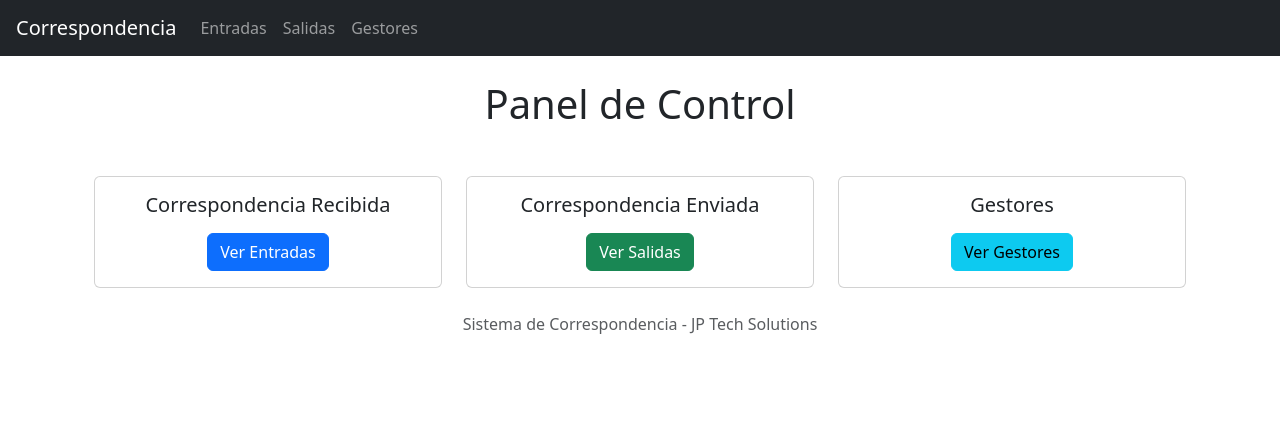
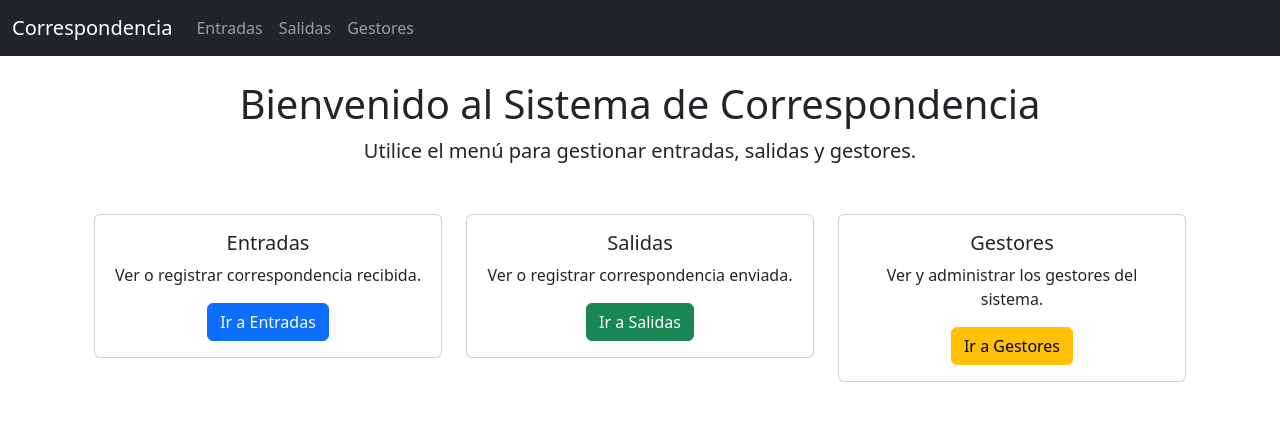
Before and after one commit to felipe1107/correspondencia_django, a Django app: template templates/correspondencia_app/dashboard.html in a window 1280 px wide. Shown: the top 421 px of the page. Run offline with Django 5.2, Linux system fonts and the light colour scheme; the template is opened without the code that fills it, so the values that code supplies are empty.

Commit message:
Publico última versión antes de revisar errores

```diff
--- a/correspondencia_app/forms.py
+++ b/correspondencia_app/forms.py
@@ -14,8 +14,7 @@ class CorrespondenciaEntradaForm(forms.ModelForm):
             'estado',
             'archivo_adjunto',
             'observaciones',
-            'gestor',
-        ]
+            ]
         widgets = {
             'fecha_recepcion': forms.DateInput(attrs={'type': 'date'}),
         }
@@ -33,8 +32,7 @@ class CorrespondenciaSalidaForm(forms.ModelForm):
             'estado',
             'archivo_adjunto',
             'observaciones',
-            'gestor',
-        ]
+            ]
         widgets = {
             'fecha_envio': forms.DateInput(attrs={'type': 'date'}),
         }
--- a/correspondencia_app/urls.py
+++ b/correspondencia_app/urls.py
@@ -5,10 +5,12 @@ app_name = 'correspondencia_app'
 
 urlpatterns = [
     path('', views.dashboard, name='dashboard'),
-    path('entradas/', views.entrada_list, name='entradas_list'),
-    path('entradas/nueva/', views.entrada_create, name='entrada_create'),
-    path('salidas/', views.salida_list, name='salidas_list'),
-    path('salidas/nueva/', views.salida_create, name='salida_create'),
-    path('gestores/', views.gestor_list, name='gestores_list'),
-    path('gestores/nuevo/', views.gestor_create, name='gestor_create'),
+    path('entradas/', views.entrada_list, name='entrada_list'),
+    path('entradas/crear/', views.entrada_create, name='entrada_create'),
+
+    path('salidas/', views.salida_list, name='salida_list'),
+    path('salidas/crear/', views.salida_create, name='salida_create'),
+
+    path('gestores/', views.gestor_list, name='gestor_list'),
+    path('gestores/crear/', views.gestor_create, name='gestor_create'),
 ]
--- a/templates/correspondencia_app/base.html
+++ b/templates/correspondencia_app/base.html
@@ -6,7 +6,8 @@
     <link rel="stylesheet" href="https://cdn.jsdelivr.net/npm/bootstrap@5.3.0/dist/css/bootstrap.min.css">
 </head>
 <body>
-    <nav class="navbar navbar-expand-lg navbar-dark bg-dark px-3">
+    <nav class="navbar navbar-expand-lg navbar-dark bg-dark mb-4">
+        <div class="container-fluid">
             <a class="navbar-brand" href="{% url 'correspondencia_app:dashboard' %}">Correspondencia</a>
             <div class="collapse navbar-collapse">
                 <ul class="navbar-nav me-auto">
@@ -21,16 +22,12 @@
                     </li>
                 </ul>
             </div>
+        </div>
     </nav>
 
-    <div class="container mt-4">
+    <div class="container">
         {% block content %}
-        <!-- Contenido específico de cada vista -->
         {% endblock %}
     </div>
-
-    <footer class="text-center mt-4 mb-2">
-        <p class="text-muted">Sistema de Correspondencia - JP Tech Solutions</p>
-    </footer>
 </body>
 </html>
--- a/templates/correspondencia_app/dashboard.html
+++ b/templates/correspondencia_app/dashboard.html
@@ -1,37 +1,42 @@
-{% extends "base.html" %}
+{% extends 'correspondencia_app/base.html' %}
+
+{% block title %}Panel Principal{% endblock %}
 
 {% block content %}
-<div class="container mt-4">
-    <h1 class="text-center">Panel de Control</h1>
+<div class="container text-center">
+    <h1 class="mt-4">Bienvenido al Sistema de Correspondencia</h1>
+    <p class="lead">Utilice el menú para gestionar entradas, salidas y gestores.</p>
+
     <div class="row mt-5">
-
         <div class="col-md-4">
             <div class="card">
-                <div class="card-body text-center">
-                    <h5>Correspondencia Recibida</h5>
-                    <a href="{% url 'correspondencia_app:entradas_list' %}" class="btn btn-primary mt-2">Ver Entradas</a>
+                <div class="card-body">
+                    <h5 class="card-title">Entradas</h5>
+                    <p class="card-text">Ver o registrar correspondencia recibida.</p>
+                    <a href="{% url 'correspondencia_app:entrada_list' %}" class="btn btn-primary">Ir a Entradas</a>
                 </div>
             </div>
         </div>
 
-        <div class="col-md-4">
+        <div class="col-md-4 mt-3 mt-md-0">
             <div class="card">
-                <div class="card-body text-center">
-                    <h5>Correspondencia Enviada</h5>
-                    <a href="{% url 'correspondencia_app:salidas_list' %}" class="btn btn-success mt-2">Ver Salidas</a>
+                <div class="card-body">
+                    <h5 class="card-title">Salidas</h5>
+                    <p class="card-text">Ver o registrar correspondencia enviada.</p>
+                    <a href="{% url 'correspondencia_app:salida_list' %}" class="btn btn-success">Ir a Salidas</a>
                 </div>
             </div>
         </div>
 
-        <div class="col-md-4">
+        <div class="col-md-4 mt-3 mt-md-0">
             <div class="card">
-                <div class="card-body text-center">
-                    <h5>Gestores</h5>
-                    <a href="{% url 'correspondencia_app:gestores_list' %}" class="btn btn-info mt-2">Ver Gestores</a>
+                <div class="card-body">
+                    <h5 class="card-title">Gestores</h5>
+                    <p class="card-text">Ver y administrar los gestores del sistema.</p>
+                    <a href="{% url 'correspondencia_app:gestor_list' %}" class="btn btn-warning">Ir a Gestores</a>
                 </div>
             </div>
         </div>
-
     </div>
 </div>
 {% endblock %}
```
Also changed, not shown: correspondencia_app/models.py (+16 -11 lines), templates/correspondencia_app/gestores_list.html (+6 -29 lines), templates/correspondencia_app/salidas_list.html (+3 -17 lines), correspondencia_app/migrations/0001_initial.py, correspondencia_app/migrations/0002_correspondenciasalida.py (deleted), db.sqlite3. Lines whose indentation alone changed are shown as unchanged.
